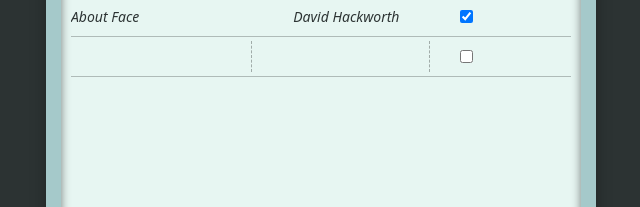
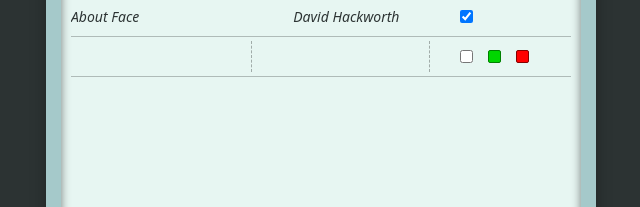
Before and after one commit to Tiyoriyo/library, a plain HTML site: page index.html in a window 1280 px wide. Both pictures are taken after a click on the button "New". Shown: the part 176-383 px from the top of the page, 319-959 px from the left. Drawn offline with Linux system fonts and the light colour scheme.

Commit message:
Add confirm, and cancel button

```diff
--- a/script.js
+++ b/script.js
@@ -39,7 +39,10 @@ newItem.addEventListener('click', () => {
     const createBook = document.createElement('div');
     const inputName = document.createElement('input');
     const inputAuthor = document.createElement('input');
+    const inputButtonSet = document.createElement('div');
     const inputStatus = document.createElement('input');
+    const confirmItem = document.createElement('button');
+    const cancelItem = document.createElement('button');
 
     createBook.classList.add('book-item');
 
@@ -49,14 +52,26 @@ newItem.addEventListener('click', () => {
     inputAuthor.type = 'text';
     inputAuthor.classList.add('input-item');
 
+    inputButtonSet.classList.add('button-set');
+
     inputStatus.type = 'checkbox';
     inputStatus.classList.add('input-check');
 
+    confirmItem.classList.add('confirmButton');
+
+    cancelItem.classList.add('cancel-button');
+
+    inputButtonSet.appendChild(inputStatus);
+    inputButtonSet.appendChild(confirmItem);
+    inputButtonSet.appendChild(cancelItem);
+
     createBook.appendChild(inputName);
     createBook.appendChild(inputAuthor);
-    createBook.appendChild(inputStatus);
+    createBook.appendChild(inputButtonSet);
     bookContainer.appendChild(createBook);
 });
+
+
 
 function updateLiveLibrary(obj) {
 
--- a/style.css
+++ b/style.css
@@ -81,7 +81,6 @@ body {
 }
 
 .book-item:hover {
-    cursor: pointer;
     background-color: #e3f0ed;
 }
 
@@ -96,6 +95,8 @@ div.main-header > div {
 input[type='checkbox'] {
     display: flex;
     justify-self: flex-start;
+
+    cursor: pointer;
 }
 
 .input-item {
@@ -112,6 +113,32 @@ input[type='checkbox'] {
 
 .input-item:focus {
     outline: none;
+}
+
+.button-set {
+    display: flex;
+    gap: 15px;
+    align-items: center;
+}
+
+.confirmButton {
+    cursor: pointer;
+    width: 13px;
+    height: 13px;
+    background: rgb(0, 214, 0);
+    border: 1px solid green;
+    border-radius: 2px;
+
+}
+
+.cancel-button {
+    cursor: pointer;
+    height: 13px;
+    width: 13px;
+    background-color: red;
+    border: 1px solid rgb(132, 0, 0);
+    border-radius: 2px;
+
 }
 
 .newItem {
```
